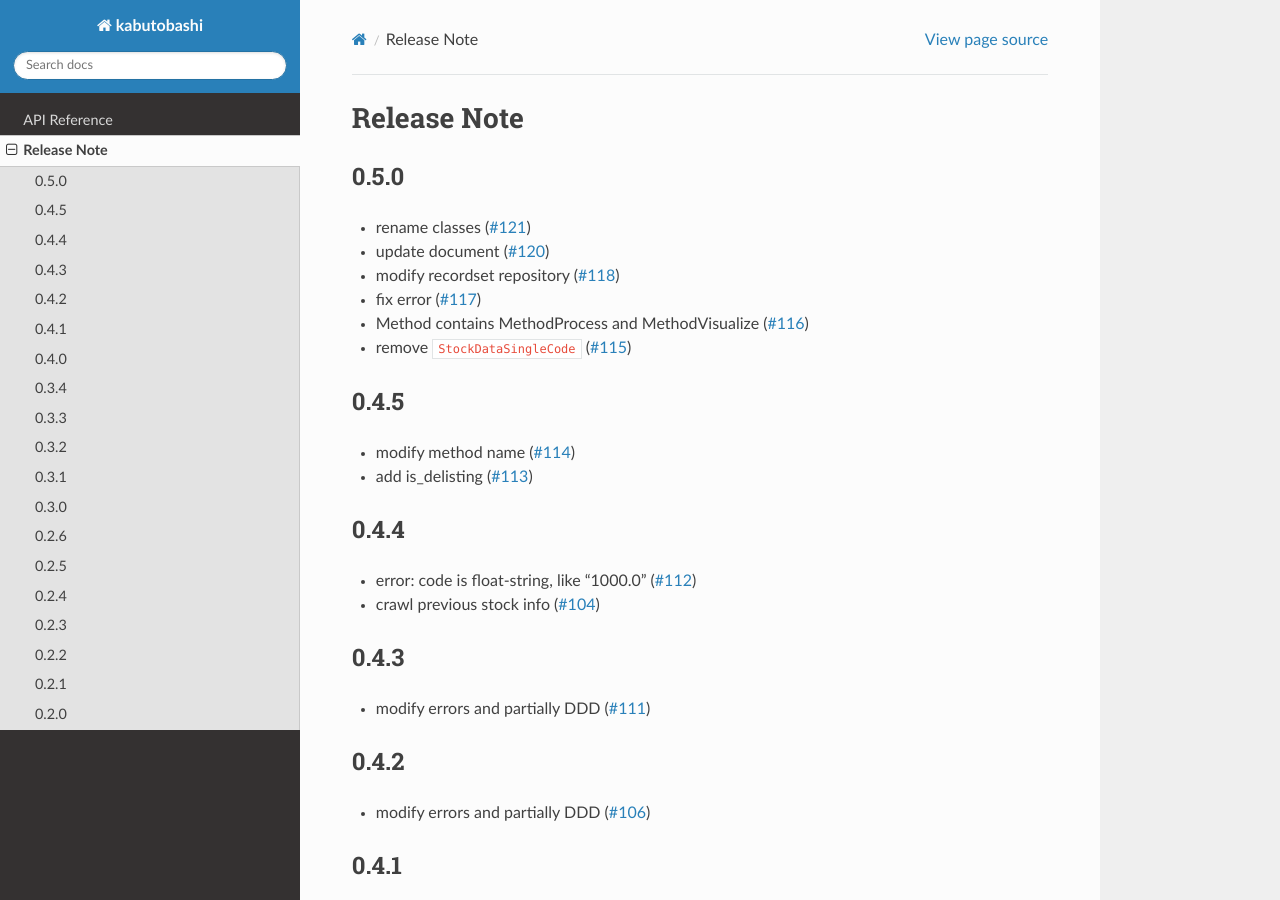
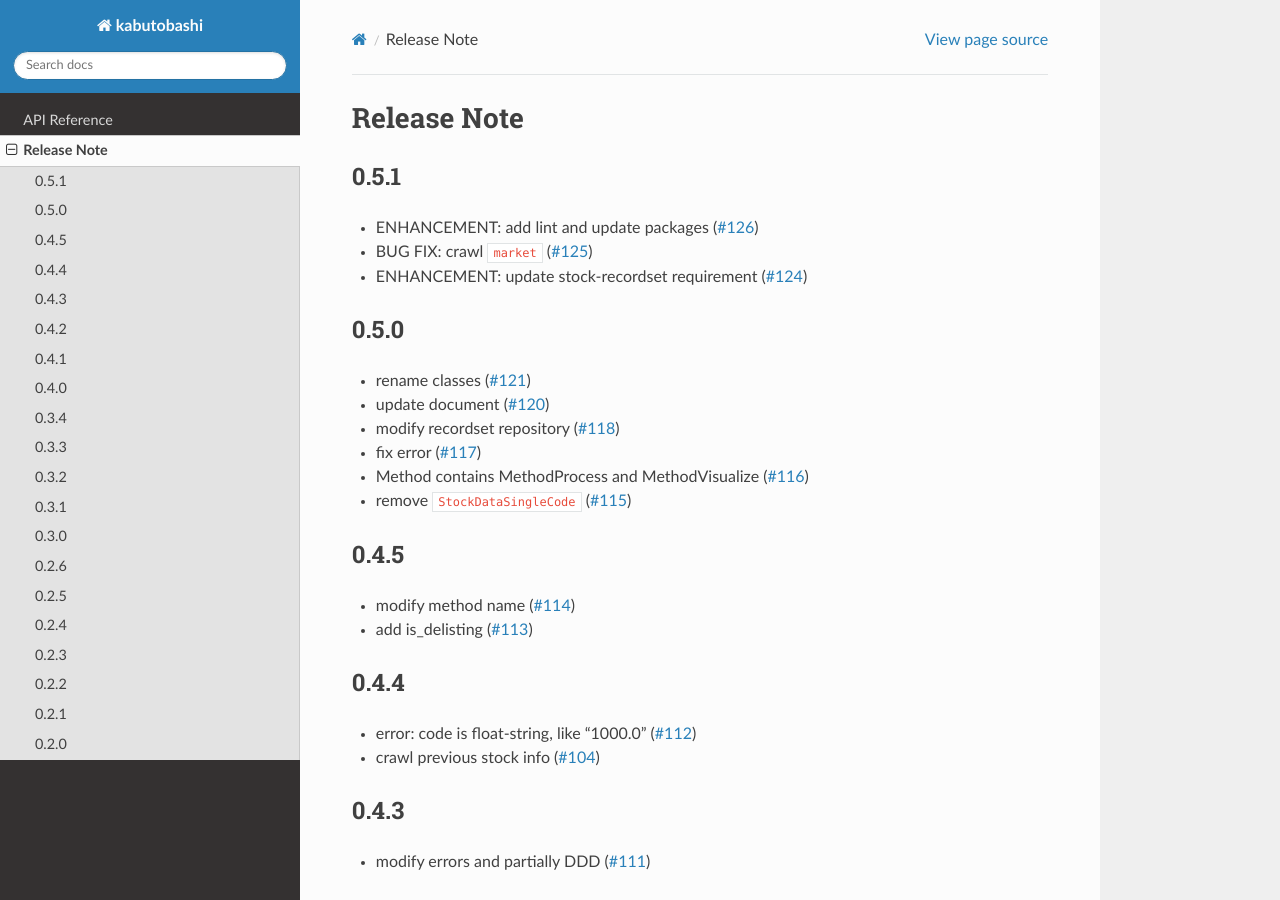
Before and after one commit to gsy0911/kabutobashi, a Sphinx documentation site: the page built from docs/sources/release.md, in a window 1280 px wide and 900 px high. Built offline with Sphinx 7.4.7 and the Read the Docs theme 2.0.0, drawn with Linux system fonts in a browser that asks for light colours.

Commit message:
update docs

```diff
--- a/docs/sources/release.md
+++ b/docs/sources/release.md
@@ -1,4 +1,10 @@
 # Release Note
+
+## 0.5.1
+
+- ENHANCEMENT: add lint and update packages ([#126](https://github.com/gsy0911/kabutobashi/issues/126))
+- BUG FIX: crawl ``market`` ([#125](https://github.com/gsy0911/kabutobashi/issues/125))
+- ENHANCEMENT: update stock-recordset requirement ([#124](https://github.com/gsy0911/kabutobashi/issues/124))
 
 ## 0.5.0
 
```
